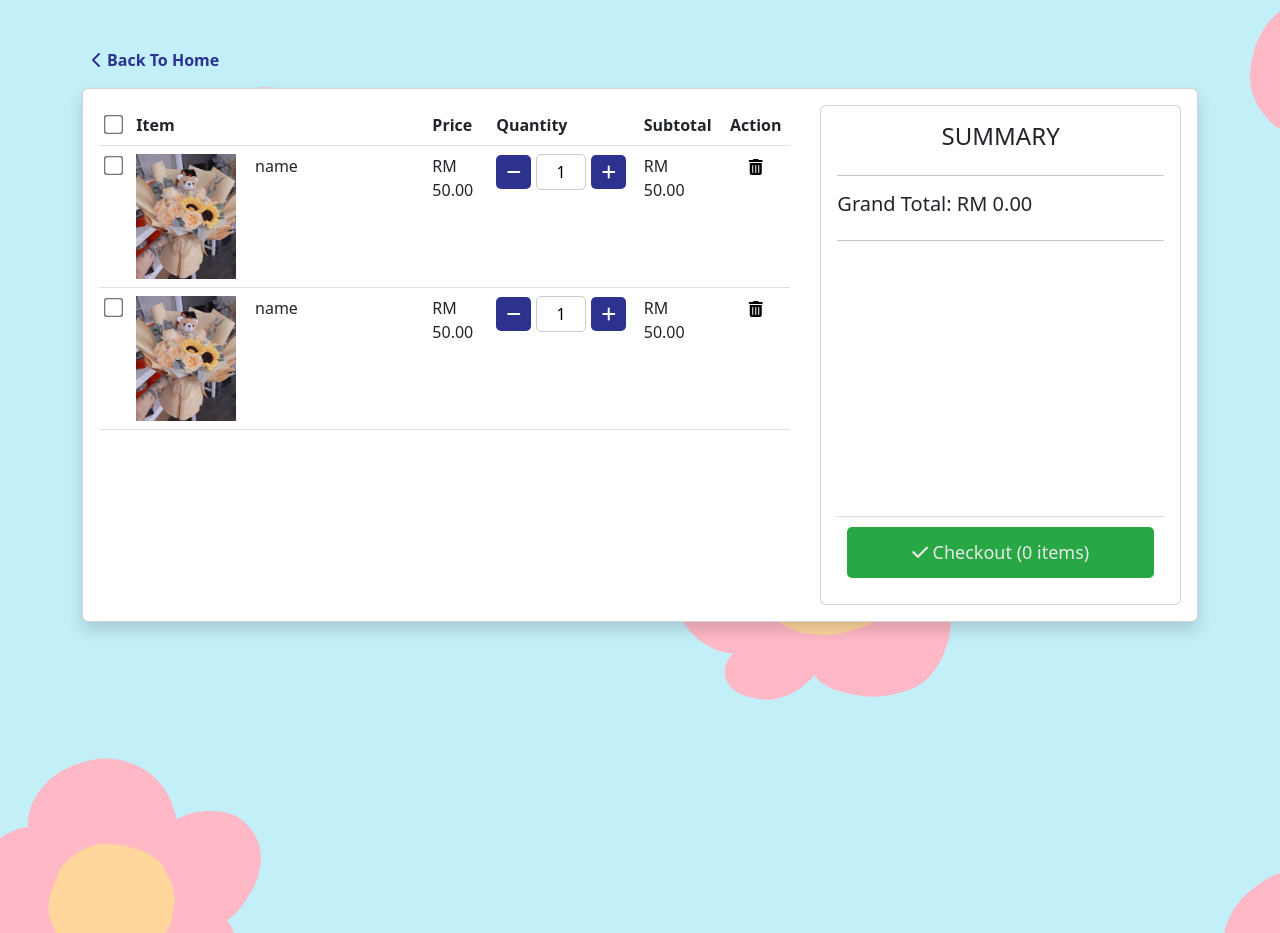
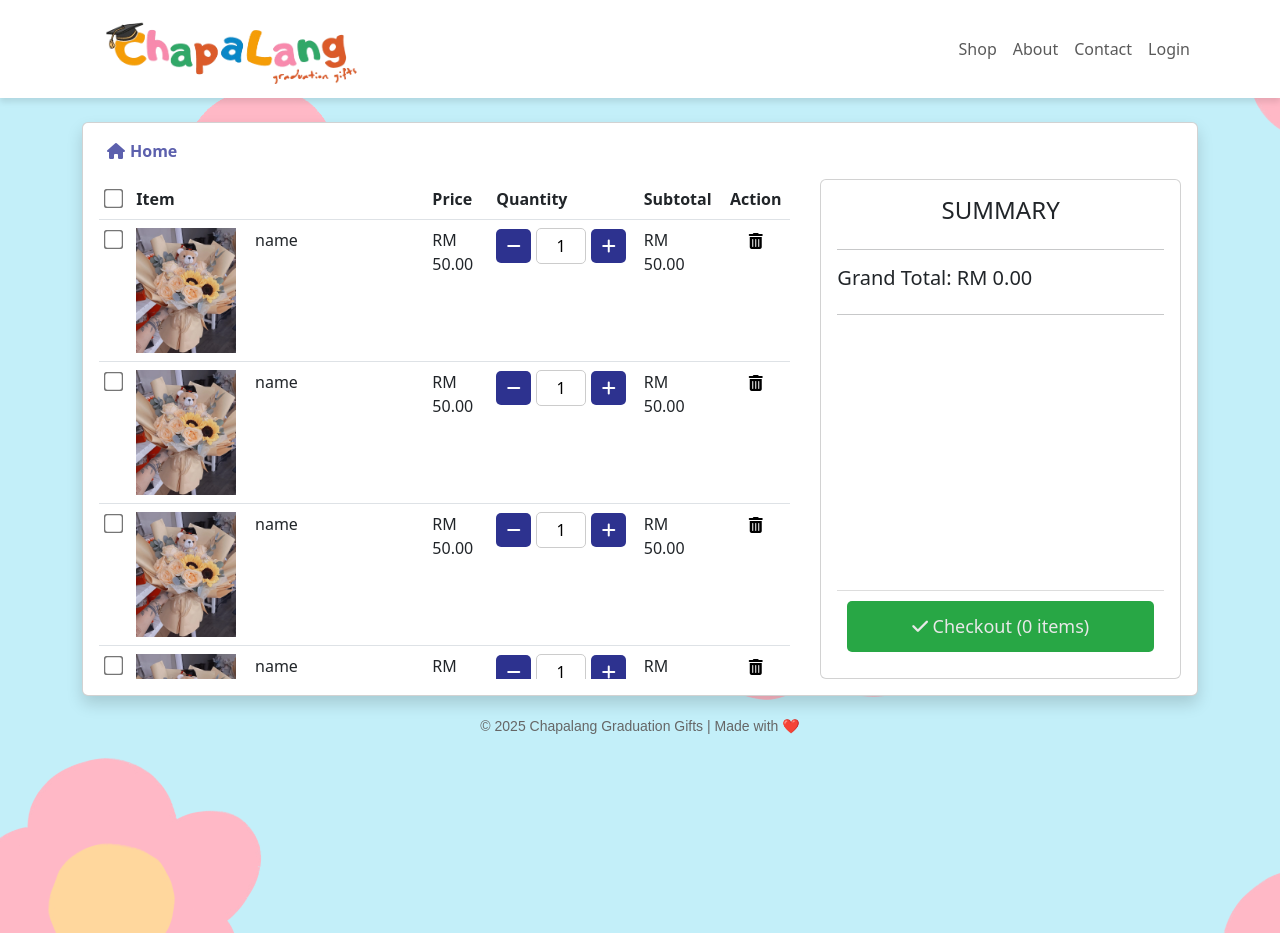
Before and after one commit to Rui811/Cloud_Assignment, a PHP site: page /cart.php in a window 1280 px wide. Run offline with PHP 8.4, Linux system fonts and the light colour scheme; some libraries are stand-ins or nearby versions.

Commit message:
add footer and header to cart page

```diff
--- a/cart.php
+++ b/cart.php
@@ -1,4 +1,6 @@
 <?php
+include 'header.php';
+
 session_start();
 $_SESSION['user_id'] = "hdnj";
 if (!isset($_SESSION['user_id'])) {
@@ -21,6 +23,8 @@ $user_id = $_SESSION['user_id'];
             body {
                 background-image: url("image/cartBackground.png"); /* later change, so ugly, still confuse need header and footer or not */
                 /* background-size: cover; */
+                height: 100vh;
+                margin: 0;
             }
 
             .back-home-btn {
@@ -28,8 +32,8 @@ $user_id = $_SESSION['user_id'];
                 width: fit-content;
                 font-size: 16px;
                 font-weight: bold;
-                padding-left: 10px;
-                color: #2D328F;
+                padding-left: 8px;
+                color:rgb(92, 96, 173);
                 display: flex;
                 align-items: center;
                 gap: 5px;
@@ -152,17 +156,30 @@ $user_id = $_SESSION['user_id'];
                 background-color: transparent;
             }
 
+            footer {
+                font-family: 'Poppins', sans-serif;
+                position: absolute;
+                font-size: 14px;
+                color: #666;
+                display: flex;
+                justify-content: center;
+                width: 100%;
+                margin-top: 10px;
+                padding: 10px;
+            }
+
         </style>
     </head>
     <body>
-        <div class="container mt-5">
-            <a class="back-home-btn" href="homepage.php">
-                <i class="fa-solid fa-chevron-left"></i> Back To Home
-            </a>
+        <div class="container mt-4">
 
             <div class="card shadow mt-3">
                 <div class="card-body">
-                    <div class="cart-container">
+                    <a class="back-home-btn" href="homepage.php">
+                        <i class="fa-solid fa-home"></i> Home
+                    </a>
+
+                    <div class="cart-container mt-3">
                         <!-- Cart Items (Fetched using AJAX) -->
                         <div class="cart-items">
                             <table class="table mb-4">
@@ -180,6 +197,56 @@ $user_id = $_SESSION['user_id'];
                                 </thead>
                                 <tbody id="cart-body">
                                     <!-- Items will be loaded here via AJAX -->
+                                    <tr>
+                                        <td>
+                                            <input type="checkbox" name="" class="checkout-selection" id="" />
+                                        </td>
+                                        <td width="15%"><img src="image/flower1.png" width="100"></td>
+                                        <td width="25%">name</td>
+                                        <td>RM 50.00</td>
+                                        <td>
+                                            <div class="quantity-container">
+                                                <button class="quantity-btn update-qty" data-id="" data-action="decrease">
+                                                    <i class="fa-solid fa-minus"></i>
+                                                </button>
+                                                <input type="text" class="quantity-input" value="1" min="1" readonly>
+                                                <button class="quantity-btn update-qty" data-id="" data-action="increase">
+                                                    <i class="fa-solid fa-plus"></i>
+                                                </button>
+                                            </div>
+                                        </td>
+                                        <td>RM 50.00</td>
+                                        <td style="text-align: center;">
+                                            <button class="remove-item" data-id="">
+                                                <i class="fa-solid fa-trash-can"></i>
+                                            </button>
+                                        </td>
+                                    </tr>
+                                    <tr>
+                                        <td>
+                                            <input type="checkbox" name="" class="checkout-selection" id="" />
+                                        </td>
+                                        <td width="15%"><img src="image/flower1.png" width="100"></td>
+                                        <td width="25%">name</td>
+                                        <td>RM 50.00</td>
+                                        <td>
+                                            <div class="quantity-container">
+                                                <button class="quantity-btn update-qty" data-id="" data-action="decrease">
+                                                    <i class="fa-solid fa-minus"></i>
+                                                </button>
+                                                <input type="text" class="quantity-input" value="1" min="1" readonly>
+                                                <button class="quantity-btn update-qty" data-id="" data-action="increase">
+                                                    <i class="fa-solid fa-plus"></i>
+                                                </button>
+                                            </div>
+                                        </td>
+                                        <td>RM 50.00</td>
+                                        <td style="text-align: center;">
+                                            <button class="remove-item" data-id="">
+                                                <i class="fa-solid fa-trash-can"></i>
+                                            </button>
+                                        </td>
+                                    </tr>
                                     <tr>
                                         <td>
                                             <input type="checkbox" name="" class="checkout-selection" id="" />
@@ -248,7 +315,7 @@ $user_id = $_SESSION['user_id'];
                                 </div>
                                 <hr>
                                 <div class="checkout-container">
-                                    <form method="post">
+                                    <form method="post" action="checkout.php">
                                         <button type="submit" name="checkout" class="btn checkoutBtn">
                                             <i class="fa-solid fa-check"></i> Checkout (<span id="total-selected">0 items</span>)
                                         </button>
@@ -351,5 +418,9 @@ $user_id = $_SESSION['user_id'];
                 });
             });
         </script>
+
+        <footer>
+            &copy; 2025 Chapalang Graduation Gifts | Made with ❤️
+        </footer>
     </body>
 </html>
```
